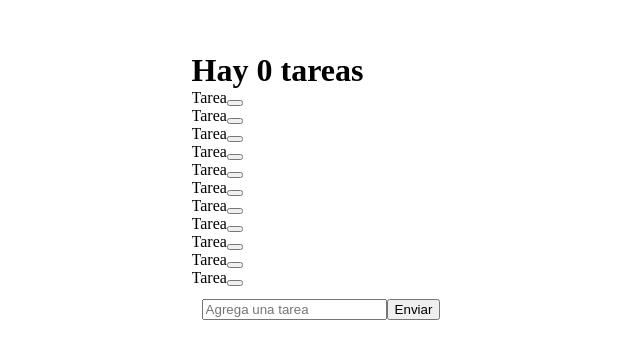
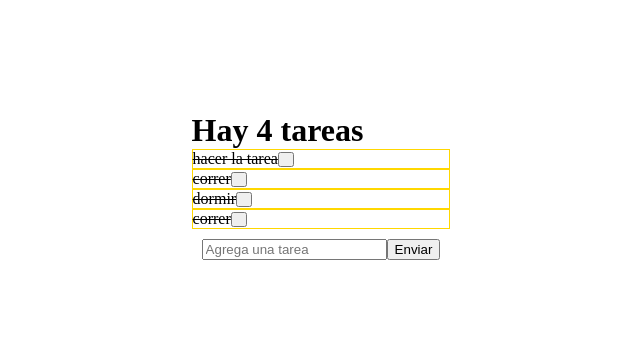
Before and after one commit to IdrisDW/bf3m4s2, a React (Create React App) app: page / in a window 1280 px wide. Shown: the part 217-576 px from the top of the page, without its empty margins (319-959 px from the left). Built offline with nearby package versions, Linux system fonts and the light colour scheme.

Commit message:
first commit

```diff
--- a/src/components/App.js
+++ b/src/components/App.js
@@ -1,18 +1,32 @@
-import React from 'react';
+import React ,{ Component} from 'react';
 import Header from './Header';
 import Form from './Form';
 import TodoList from './TodoList';
 
-function App() {
+
+// const tasks = ["hacer la tarea", "correr", "dormir", "correr"];
+
+class App extends Component{
+
+  state = {tasks:  ["hacer la tarea", "correr", "dormir", "correr"] }
+// function App() {
+  // const datos = [1,2,3,4,5,6];
+  // const ManyTodoList = datos.map(() => ...)
+  // return
+  render() {
   return (
     <div className="wrapper">
       <div className="card frame">
-        <Header />
-        <TodoList />
+        <Header  >
+        Hay {this.state.tasks.length} tareas    </Header>
+        <TodoList tasks ={this.state.tasks }  />
+        {/* {ManyTodoList} */}
+
         <Form />
       </div>
     </div>
   );
+  }
 }
 
 export default App;
--- a/src/components/Header.js
+++ b/src/components/Header.js
@@ -1,11 +1,11 @@
 import React from 'react';
 import '../css/header.css';
 
-function Header() {
+function Header(props) {
   return (
     <div className="card-header">
       <h1 className="card-header-title header">
-        Hay 0 tareas
+      {props.children}
       </h1>
     </div>
   )
--- a/src/components/Todo.js
+++ b/src/components/Todo.js
@@ -1,12 +1,40 @@
+// import React from 'react';
+
+// function Todo() {
+//   return (
+//     <div className="list-item">
+//       Tarea
+//       <button className="delete is-pulled-right" />
+//     </div>
+//   )
+// };
+
+// export default Todo;
+
+
 import React from 'react';
+import '../css/Todo.css';
 
-function Todo() {
-  return (
-    <div className="list-item">
-      Tarea
-      <button className="delete is-pulled-right" />
-    </div>
-  )
-};
+class Todo extends React.Component {
+  state = {
+    done: true,
+  }
+
+  render () {
+    return (
+      <div className={`list-item ${this.state.done ? 'done' : ''}`}>
+        {this.props.task}
+        <button
+        onClick ={() => {
+          this.setState ({done: !this.state.done});
+        }}
+
+        className="delete is-pulled-right"
+        style={{height: 15,width : 10}}
+        />
+      </div>
+    )
+  }
+}
 
 export default Todo;
--- a/src/components/TodoList.js
+++ b/src/components/TodoList.js
@@ -1,48 +1,79 @@
+// import React from 'react';
+// import Todo from './Todo';
+// import '../css/TodoList.css';
+
+// function TodoList() {
+
+//   const tasks = ['hacer la tarea', 'correr' , 'dormir', 'correr'];
+
+//   return (
+//     <div className="list-wrapper">
+//       {tasks.map((task)=>(
+//         <Todo task = {task}/>
+//       ))}
+//       <Todo />
+//       <Todo />
+//       <Todo />
+//       <Todo />
+//       <Todo />
+//       <Todo />
+//       <Todo />
+//       <Todo />
+//       <Todo />
+//       <Todo />
+//       <Todo />
+//       <Todo />
+//       <Todo />
+//       <Todo />
+//       <Todo />
+//       <Todo />
+//       <Todo />
+//       <Todo />
+//       <Todo />
+//       <Todo />
+//       <Todo />
+//       <Todo />
+//       <Todo />
+//       <Todo />
+//       <Todo />
+//       <Todo />
+//       <Todo />
+//       <Todo />
+//       <Todo />
+//       <Todo />
+//       <Todo />
+//       <Todo />
+//       <Todo />
+//       <Todo />
+//       <Todo />
+//       <Todo />
+//     </div>
+//   )
+// };
+
+// export default TodoList;
+
+
+
 import React from 'react';
 import Todo from './Todo';
-import '../css/TodoList.css';
 
-function TodoList() {
-  return (
+function TodoList(props){
+  // const tasks = ["hacer la tarea", "correr", "dormir", "correr"];
+
+  return(
     <div className="list-wrapper">
-      <Todo />
-      <Todo />
-      <Todo />
-      <Todo />
-      <Todo />
-      <Todo />
-      <Todo />
-      <Todo />
-      <Todo />
-      <Todo />
-      <Todo />
-      <Todo />
-      <Todo />
-      <Todo />
-      <Todo />
-      <Todo />
-      <Todo />
-      <Todo />
-      <Todo />
-      <Todo />
-      <Todo />
-      <Todo />
-      <Todo />
-      <Todo />
-      <Todo />
-      <Todo />
-      <Todo />
-      <Todo />
-      <Todo />
-      <Todo />
-      <Todo />
-      <Todo />
-      <Todo />
-      <Todo />
-      <Todo />
-      <Todo />
+      {props.tasks.map((task , index) =>
+      (
+
+        <Todo task = {task} key = {task} />
+      )
+      )}
     </div>
+
   )
-};
+
+
+}
 
 export default TodoList;
--- /dev/null
+++ b/src/css/Todo.css
@@ -0,0 +1,4 @@
+.done {
+    text-decoration: line-through;
+    border: 1px solid gold;
+  }
```
